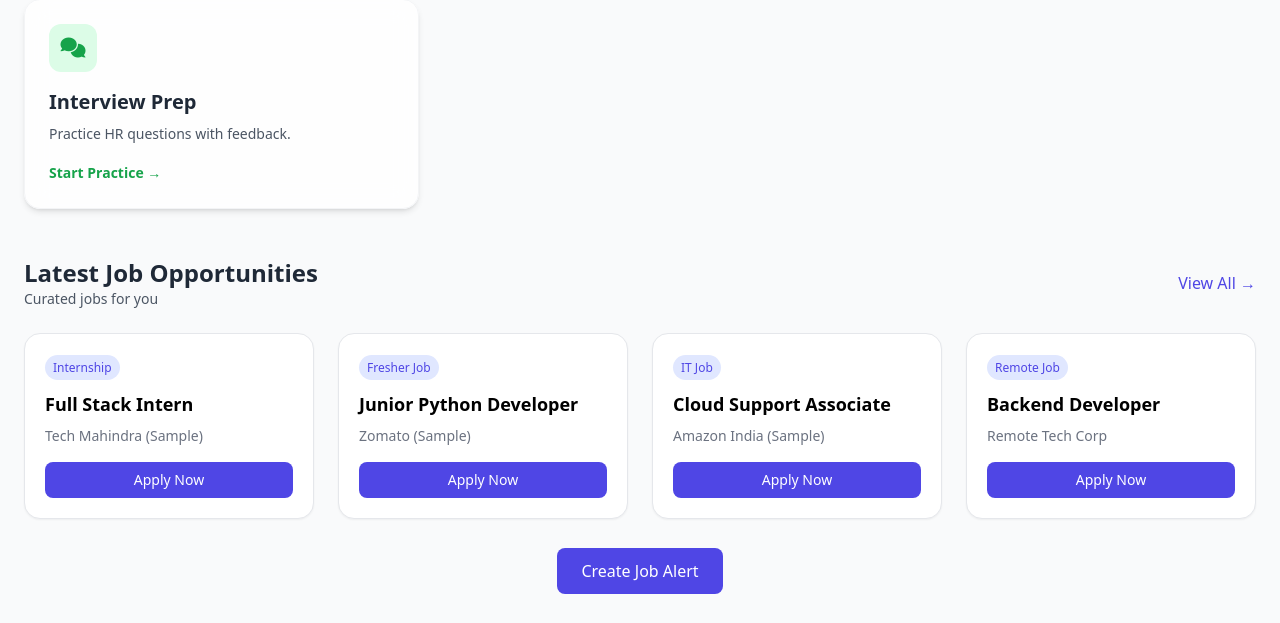
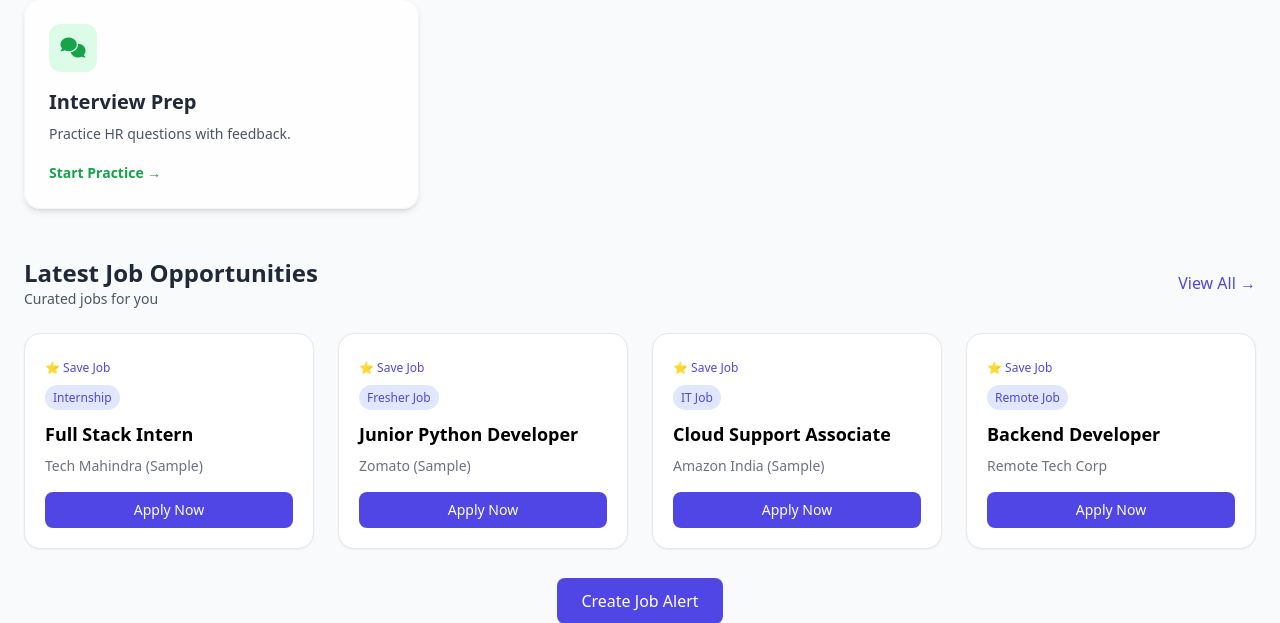
Before and after one commit to student-piyush25/job-assistant-pro, a Flask app: page /dashboard in a window 1280 px wide. Shown: the part 475-1098 px from the top of the page. Run offline with Flask 3, Linux system fonts and the light colour scheme; the visitor is signed in with stand-in values (Sample User, id 1); some libraries are stand-ins or nearby versions.

Commit message:
Fixed DB architecture + added premium lock, usage limit, save job feature

```diff
--- a/app.py
+++ b/app.py
@@ -1,6 +1,7 @@
 import os
+from models import User
+from extensions import db
 from flask import Flask, render_template
-from models import db, User
 from flask_login import LoginManager
 from dotenv import load_dotenv
 
@@ -11,14 +12,14 @@ def create_app():
     # existing config and blueprints ....
 
     # Configuration
-    app.config['SECRET_KEY'] = os.getenv('SECRET_KEY', 'dev_key')
-    app.config['SQLALCHEMY_DATABASE_URI'] = os.getenv('DATABASE_URL', 'sqlite:///database.db')
+    app.config['SECRET_KEY'] = 'your_secret_key'
+    app.config['SQLALCHEMY_DATABASE_URI'] = 'sqlite:///app.db'
     app.config['SQLALCHEMY_TRACK_MODIFICATIONS'] = False
 
+    # Initialize Plugins
+    db.init_app(app)
 
     os.makedirs(app.instance_path, exist_ok=True)
-    # Initialize Plugins
-    db.init_app(app)
 
     login_manager = LoginManager()
     login_manager.login_view = 'auth.login'
@@ -30,14 +31,16 @@ def create_app():
 
     # Register Blueprints
     from routes.auth import auth_bp
+    from routes.dashboard import dashboard_bp
     from routes.resume import resume_bp
+    from routes.interview import interview_bp
     from routes.dashboard import main_bp
-    from routes.interview import interview_bp
 
     app.register_blueprint(auth_bp)
+    app.register_blueprint(dashboard_bp)
     app.register_blueprint(resume_bp)
+    app.register_blueprint(interview_bp)
     app.register_blueprint(main_bp)
-    app.register_blueprint(interview_bp)
 
     # 404 Error Handler
     @app.errorhandler(404)
--- /dev/null
+++ b/extensions.py
@@ -0,0 +1,3 @@
+from flask_sqlalchemy import SQLAlchemy
+
+db = SQLAlchemy()
--- a/routes/auth.py
+++ b/routes/auth.py
@@ -3,6 +3,7 @@ from flask import Blueprint, render_template, redirect, url_for, request, flash
 from werkzeug.security import generate_password_hash, check_password_hash
 from flask_login import login_user, logout_user, login_required, current_user
 from models import db, User
+from extensions import db
 
 auth_bp = Blueprint('auth', __name__)
 
--- a/routes/dashboard.py
+++ b/routes/dashboard.py
@@ -1,8 +1,11 @@
-from flask import Blueprint, render_template
+from extensions import db
+from models import SavedJob
+from flask import request, redirect, url_for, Blueprint, render_template
 from flask_login import login_required, current_user
 
 # Define the blueprint for main application navigation
 main_bp = Blueprint('main', __name__)
+dashboard_bp = Blueprint('dashboard', __name__)
 
 @main_bp.route('/')
 def index():
@@ -59,6 +62,31 @@ def dashboard():
         is_premium=getattr(current_user, "is_premium", False)
     )
 
+@dashboard_bp.route('/save-job', methods=['POST'])
+@login_required
+def save_job():
+    job_title = request.form.get('title')
+    company = request.form.get('company')
+    job_link = request.form.get('link')
+
+    # check if already saved
+    existing = SavedJob.query.filter_by(
+        user_id=current_user.id,
+        job_link=job_link
+    ).first()
+
+    if not existing:
+        new_job = SavedJob(
+            user_id=current_user.id,
+            job_title=job_title,
+            company=company,
+            job_link=job_link
+        )
+        db.session.add(new_job)
+        db.session.commit()
+
+    return redirect(url_for('dashboard.dashboard'))
+
 # New premimum Route
 @main_bp.route('/premium')
 @login_required
--- a/routes/interview.py
+++ b/routes/interview.py
@@ -1,6 +1,7 @@
 # Interview pratice logic
 from flask import Blueprint, render_template, request, session, redirect, url_for
 from flask_login import login_required
+from extensions import db
 
 interview_bp = Blueprint('interview', __name__)
 
--- a/routes/resume.py
+++ b/routes/resume.py
@@ -6,6 +6,7 @@ from models import db, Resume
 from fpdf import FPDF
 import io
 from datetime import datetime
+from extensions import db
 
 resume_bp = Blueprint('resume', __name__)
 
--- a/templates/dashboard.html
+++ b/templates/dashboard.html
@@ -145,6 +145,17 @@
                 {% for job in jobs %}
                 <div class="group bg-white border rounded-2xl p-5 shadow-sm hover:shadow-xl transition">
 
+                <form method="POST" action="{{ url_for('dashboard.save_job') }}">
+    <input type="hidden" name="title" value="{{ job.title }}">
+    <input type="hidden" name="company" value="{{ job.company }}">
+    <input type="hidden" name="link" value="{{ job.link }}">
+
+    <button type="submit"
+        class="text-xs text-indigo-600 hover:text-indigo-800 mb-2">
+        ⭐ Save Job
+    </button>
+</form>
+
                     <span class="text-xs bg-indigo-100 text-indigo-600 px-2 py-1 rounded-full">
                         {{ job.type }}
                     </span>
```
Also changed, not shown: models.py (+11 -4 lines).
